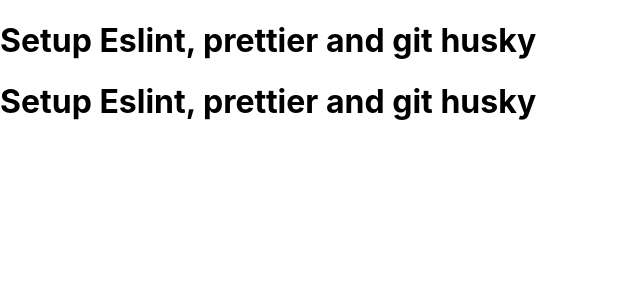
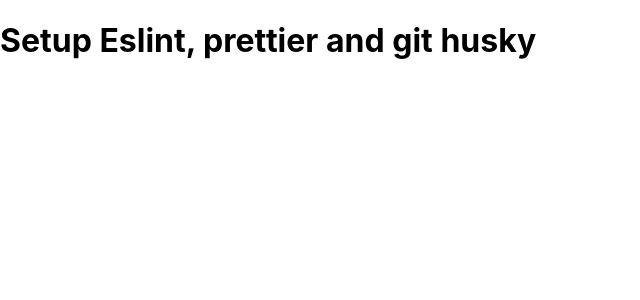
Before and after one commit to farrukh191/precommit-eslint, a React (Create React App) app: page / in a window 1280 px wide. Shown: the top 300 px of the page, without its empty margins (0-640 px from the left). Built offline with nearby package versions, Linux system fonts and the light colour scheme.

Commit message:
Implementing and testing new feature

```diff
--- a/src/App.js
+++ b/src/App.js
@@ -1,11 +1,10 @@
 import "./App.css";
 
 function App() {
-  console.log("");
+  var a;
   return (
-    <div>
-      <h1>Setup Eslint, prettier and git husky</h1>
-      <h1>Setup Eslint, prettier and git husky</h1>
+                      <div>
+               <h1>Setup Eslint, prettier and git husky</h1>
     </div>
   );
 }
```
